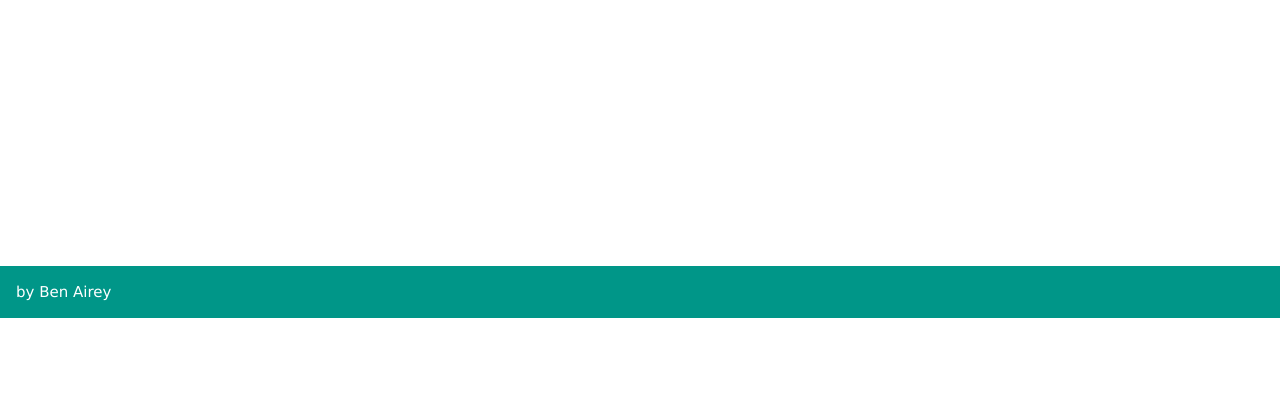
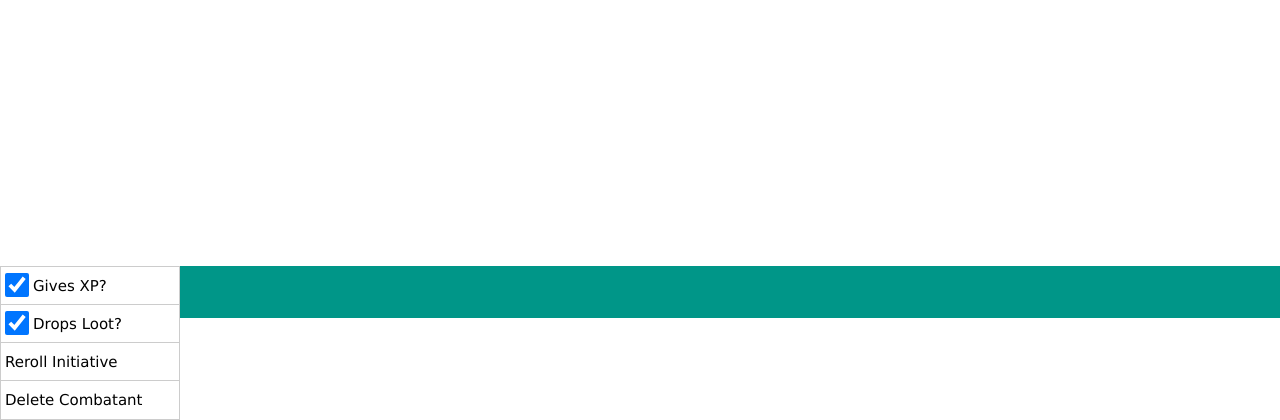
Before and after one commit to ben-githubs/dmtoolkit, a Flask app: template dmtoolkit/inittracker/templates/tracker.jinja2 in a window 1280 px wide. Shown: the part 482-902 px from the top of the page. Before the commit the page ends 800 px from the top, so only its background shows below. Run offline with Flask 3, Linux system fonts and the light colour scheme; the template is opened without the code that fills it, so the values that code supplies are empty; parts of the project's set-up code (start-up, migrations or seed data) failed here and were passed over; some libraries are stand-ins or nearby versions; some web fonts are replaced.

Commit message:
Add toggle for loot/xp

```diff
--- a/dmtoolkit/inittracker/routes.py
+++ b/dmtoolkit/inittracker/routes.py
@@ -94,6 +94,8 @@ def get_monster_combat_overview():
         "xp": monster.xp,
         "pp": pp,
         "dead": False,
+        "flag_xp": True,
+        "flag_loot": True,
         "loot": {
             "total": total,
             "cp": cp,
--- a/dmtoolkit/inittracker/static/tracker.css
+++ b/dmtoolkit/inittracker/static/tracker.css
@@ -78,3 +78,32 @@ div.saved-encounter-list-item:hover {
 div.saved-encounter-list div.selected {
     background-color: #eeeeee;
 }
+
+div#contextmenu {
+    position: absolute;
+}
+
+div.contextmenu {
+    display: flex;
+    flex-direction: column;
+    width: 180px;
+    border: 1px solid #ccc;
+    box-shadow: black;
+}
+
+div.contextmenu div {
+    display: flex;
+    flex-direction: row;
+    align-items: baseline;
+    gap: 4px;
+    border-bottom: 1px solid #ccc;
+    background-color: white;
+    margin: 0;
+    height: 38px;
+    padding-left: 4px;
+    padding-right: 4px;
+}
+
+div.contextmenu div:last-of-type {
+    border-bottom: 0px;
+}
--- a/dmtoolkit/inittracker/static/tracker.js
+++ b/dmtoolkit/inittracker/static/tracker.js
@@ -129,8 +129,11 @@ function addMonster(monsterId) {
             trow.data("xp", data.xp);
             trow.data("dead", data.dead);
             trow.data("loot", data.loot);
+            trow.data('hasXp', data.flag_xp);
+            trow.data('hasLoot', data.flag_loot);
 
             trow.click(function(event) { updateStatblockTarget(event); });
+            trow.on('contextmenu', trackerContextMenu);
 
             tbody.append(trow);
             refreshXP();
@@ -239,7 +242,7 @@ function refreshXP() {
     total_xp = 0;
     tbody.children().each(function() {
         data = $(this).data();
-        if (data.type == "npc") {
+        if (data.type == "npc" && data.hasXp) {
             if (data.dead == true) {
                 xp += data.xp;
             }
@@ -259,7 +262,7 @@ function refreshLoot() {
     tbody.children().each(function() {
         data = $(this).data();
         console.log(data);
-        if (data.type == 'npc' && data.dead == true) {
+        if (data.type == 'npc' && data.dead == true && data.hasLoot) {
             console.log(total);
             total += data.loot.total;
             items = items.concat(data.loot.items);
@@ -455,3 +458,33 @@ function showNewTooltip(event, url) {
     showTooltip(event);
     setContentAjax($('#tooltip'), url);
 }
+
+function trackerContextMenu(event) {
+    event.preventDefault();
+    tr = $(event.target).closest("tr");
+    cm = $("#contextmenu");
+
+    // Update checkboxes
+    checkXp = $('#tracker-context-has-xp');
+    checkLoot = $('#tracker-context-has-loot');
+    checkXp.prop('checked', tr.data('hasXp')); //tr.data('hasXp');
+    checkLoot.prop('checked', tr.data('hasLoot'));
+
+    checkXp.off('change');
+    checkXp.change(function() {
+        if (tr.data('type') == 'npc') {
+            tr.data('hasXp', checkXp.is(':checked'));
+            refreshXP();
+        }
+    });
+    checkLoot.off('change');
+    checkLoot.change(function() {
+        if (tr.data('type') == 'npc') {
+            tr.data('hasLoot', checkLoot.is(':checked'));
+            refreshLoot();
+        }
+    });
+
+    cm.css({left: event.pageX, top: event.pageY});
+    cm.show();
+}
--- a/dmtoolkit/inittracker/templates/tracker.jinja2
+++ b/dmtoolkit/inittracker/templates/tracker.jinja2
@@ -102,6 +102,25 @@
     <div id="tooltip" class="tooltip"></div>
 </div>
 
+<div id="contextmenu" style="postion: absolute">
+    <div class="contextmenu">
+        <div>
+            <input id="tracker-context-has-xp" name="tracker-context-has-xp" class="w3-check" type="checkbox" checked="checked">
+            <label for="tracker-context-has-xp">Gives XP?</label>
+        </div>
+        <div>
+            <input id="tracker-context-has-loot" name="tracker-context-has-loot" class="w3-check" type="checkbox" checked="checked">
+            <label for="tracker-context-has-loot">Drops Loot?</label>
+        </div>
+        <div class="w3-button w3-white w3-ripple">
+            Reroll Initiative
+        </div>
+        <div class="w3-button w3-white w3-ripple">
+            Delete Combatant
+        </div>
+    </div>
+</div>
+
 <script>
     $('.remove-btn').click(function() { deleteRow($(this)); });
     $('.hpbox').change(function() { updateHP($(this)); });
@@ -124,6 +143,14 @@
         $('#statblock').css('max-height', `${statblock_height}px`)
         refreshEncounters();
     })
+
+    $(document).on("click", function(event) {
+        contextmenu = $("#contextmenu");
+        if (!contextmenu.is(event.target) && contextmenu.has(event.target).length === 0) {
+            contextmenu.hide();
+        }
+    })
+
 </script>
 
 {% endblock %}
```
